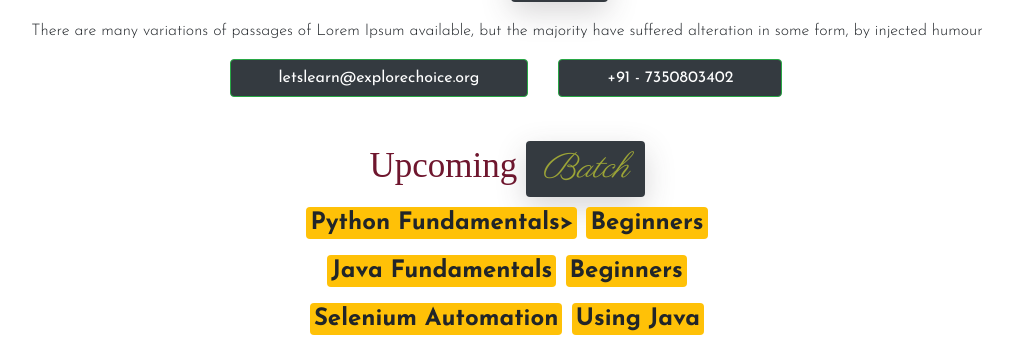
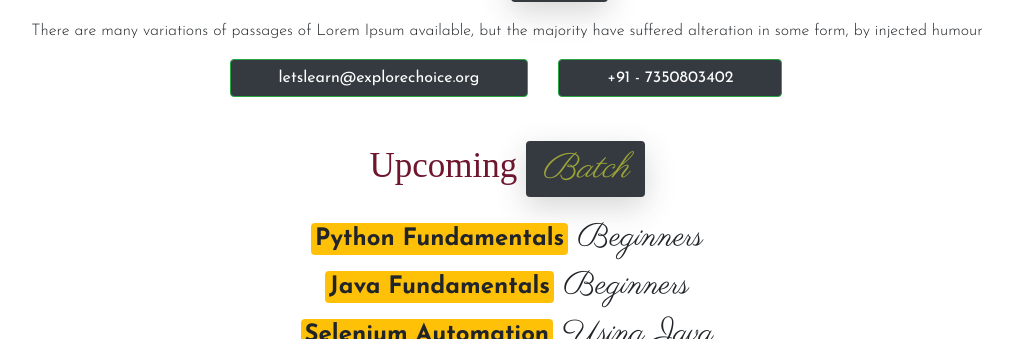
Before and after one commit to letscodedjango/django-ws, a Django app: page /mywesite in a window 1280 px wide. Shown: the part 4461-4800 px from the top of the page, without its empty margins (133-1144 px from the left). Run offline with Django 3.2, Linux system fonts and the light colour scheme; some libraries are stand-ins or nearby versions; some web fonts are replaced.

Commit message:
Added section for batches

```diff
--- a/courses/templates/courses/mywebsite.html
+++ b/courses/templates/courses/mywebsite.html
@@ -856,18 +856,18 @@
                         <span class="part bg-dark px-3 py-1 rounded font-weight font-italic text-capitalize">Batch</span>
                     </h1>
 
-                    <span class="lead mt-4 mx-30 px-20 rounded">
-                        <span class="bg-warning p-1 rounded font-weight-bold">Python Fundamentals></span> <span class="bg-warning p-1 rounded font-weight-bold"> Beginners</span> <br>
-                        <span class="bg-warning p-1 rounded font-weight-bold">Java Fundamentals</span> <span class="bg-warning p-1 rounded font-weight-bold"> Beginners</span>  <br>
-                        <span class="bg-warning p-1 rounded font-weight-bold">Selenium Automation</span> <span class="bg-warning p-1 rounded font-weight-bold"> Using Java</span>  <br>
-                    </span>
-                </div>
+                    <div class="lead mt-4 mx-30 px-20 rounded">
+                        <span class="bg-warning p-1 rounded font-weight-bold">Python Fundamentals</span> Beginners <br>
+                        <span class="bg-warning p-1 rounded font-weight-bold">Java Fundamentals</span> Beginners <br>
+                        <span class="bg-warning p-1 rounded font-weight-bold">Selenium Automation</span> Using Java <br>
+                    </div>
                 </div>
 
             </div>
 
         </div>
     </section>
+
     </main>
 
 
```
